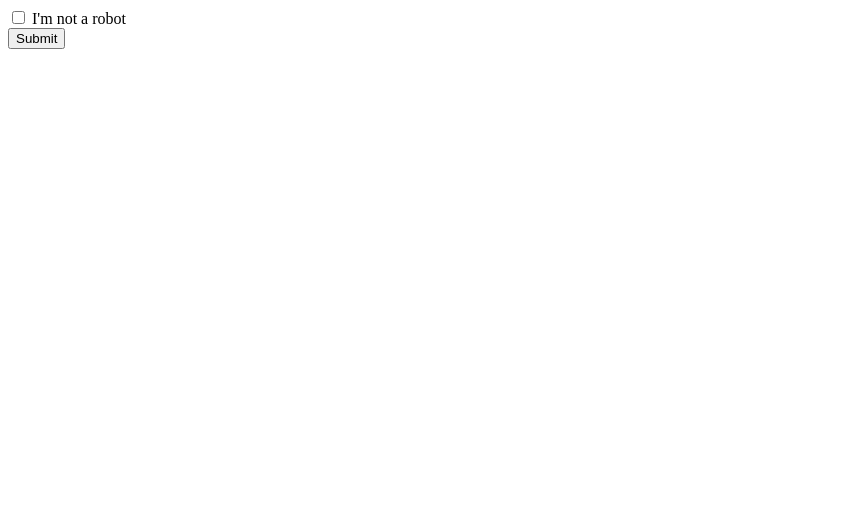
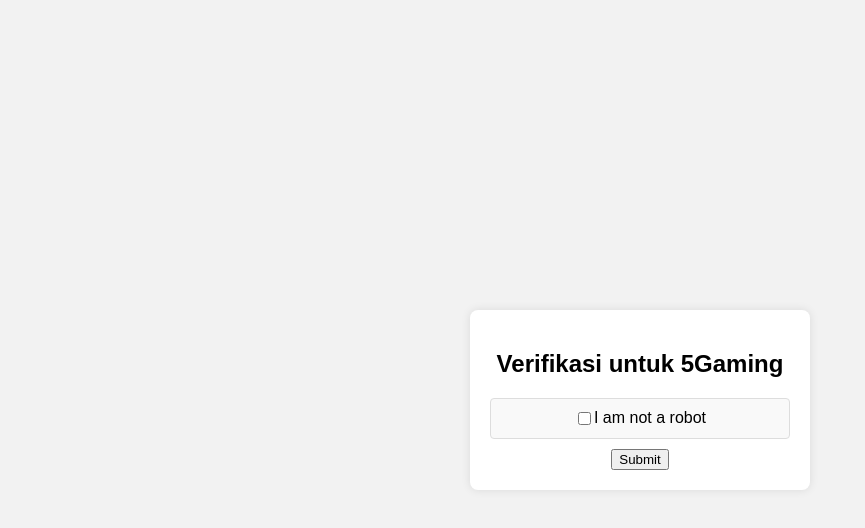
Before and after one commit to fivegaming24/Xbars, a plain HTML site: page index.html in a window 1280 px wide. Shown: the whole page, without its empty margins (0-865 px from the left). Drawn offline with Linux system fonts and the light colour scheme.

Commit message:
Update index.html

```diff
--- a/index.html
+++ b/index.html
@@ -1,34 +1,49 @@
 <!DOCTYPE html>
 <html lang="en">
 <head>
-    <meta charset="UTF-8">
-    <meta name="viewport" content="width=device-width, initial-scale=1.0">
-    <title>I'm not a robot</title>
-    <script>
-        function validateForm() {
-            var checkBox = document.getElementById("not_a_robot");
-            if (!checkBox.checked) {
-                alert("Please check the 'I'm not a robot' checkbox.");
-                return false;
-            }
-            return true;
-        }
-
-        function submitForm() {
-            if (validateForm()) {
-                document.getElementById("location_form").submit();
-            }
-        }
-    </script>
+<meta charset="UTF-8">
+<meta name="viewport" content="width=device-width, initial-scale=1.0">
+<title>Verifikasi 5Gaming</title>
+<style>
+    body {
+        font-family: Arial, sans-serif;
+        background-color: #f2f2f2;
+        display: flex;
+        justify-content: center;
+        align-items: center;
+        height: 100vh;
+        margin: 0;
+    }
+    .container {
+        background-color: white;
+        padding: 20px;
+        border-radius: 8px;
+        box-shadow: 0 0 10px rgba(0,0,0,0.1);
+        width: 300px;
+        text-align: center;
+    }
+    .recaptcha {
+        background-color: #f9f9f9;
+        padding: 10px;
+        margin-bottom: 10px;
+        border: 1px solid #ddd;
+        border-radius: 4px;
+        display: flex;
+        align-items: center;
+        justify-content: center;
+    }
+</style>
 </head>
 <body>
-    <form id="location_form" action="https://sabar24.vercel.app/submit" method="post">
-        <label>
-            <input type="checkbox" id="not_a_robot" name="not_a_robot">
-            I'm not a robot
-        </label>
-        <br>
-        <button type="button" onclick="submitForm()">Submit</button>
+<div class="container">
+    <h2>Verifikasi untuk 5Gaming</h2>
+    <form action="/submit_form" method="post">
+        <div class="recaptcha">
+            <input type="checkbox" id="iamnotrobot" name="iamnotrobot">
+            <label for="iamnotrobot">I am not a robot</label>
+        </div>
+        <input type="submit" value="Submit">
     </form>
+</div>
 </body>
 </html>
```
